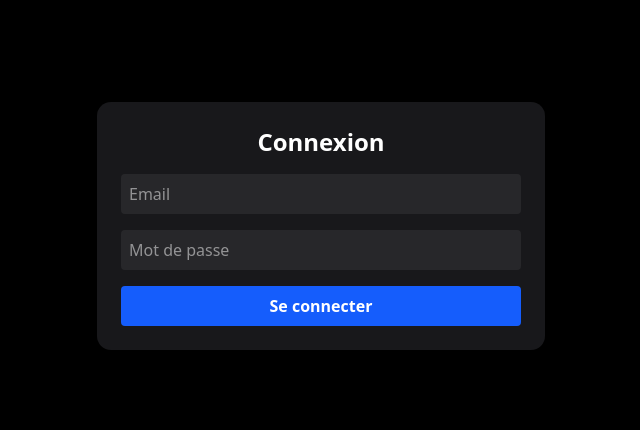
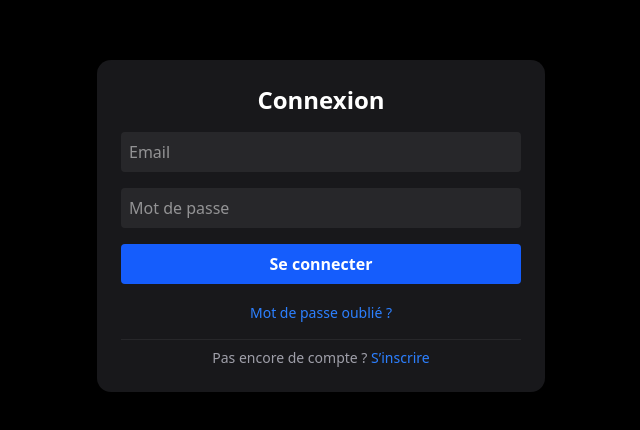
Before and after one commit to Sory-7564/my-omnia, a Next.js app: page /auth/login in a window 1280 px wide. Shown: the part 174-604 px from the top of the page, without its empty margins (319-959 px from the left). Built offline with nearby package versions, Linux system fonts and the light colour scheme; no server answers.

Commit message:
Implement password reset and enhance session checks
Added password reset functionality and improved session handling.

```diff
--- a/src/app/auth/login/page.tsx
+++ b/src/app/auth/login/page.tsx
@@ -10,13 +10,26 @@ export default function LoginPage() {
   const [password, setPassword] = useState('')
   const [loading, setLoading] = useState(false)
   const [error, setError] = useState('')
+  const [info, setInfo] = useState('')
 
-  // ✅ Écoute automatique de la session
+  // ✅ Bloque /login si déjà connecté + écoute confirmation email
   useEffect(() => {
+    const checkSession = async () => {
+      const { data } = await supabase.auth.getSession()
+      if (data.session) {
+        router.replace('/')
+      }
+    }
+
+    checkSession()
+
     const {
       data: { subscription },
     } = supabase.auth.onAuthStateChange((event, session) => {
-      if (event === 'SIGNED_IN' && session) {
+      if (
+        (event === 'SIGNED_IN' || event === 'TOKEN_REFRESHED') &&
+        session
+      ) {
         router.replace('/')
       }
     })
@@ -28,8 +41,12 @@ export default function LoginPage() {
     e.preventDefault()
     setLoading(true)
     setError('')
+    setInfo('')
 
-    const { data, error } = await supabase.auth.signInWithPassword({ email, password })
+    const { data, error } = await supabase.auth.signInWithPassword({
+      email,
+      password,
+    })
 
     if (error) {
       setError(error.message)
@@ -45,6 +62,30 @@ export default function LoginPage() {
     setLoading(false)
   }
 
+  // ✅ Mot de passe oublié
+  const handleResetPassword = async () => {
+    if (!email) {
+      setError('Entre ton email pour réinitialiser le mot de passe.')
+      return
+    }
+
+    setLoading(true)
+    setError('')
+    setInfo('')
+
+    const { error } = await supabase.auth.resetPasswordForEmail(email, {
+      redirectTo: `${location.origin}/reset-password`,
+    })
+
+    if (error) {
+      setError(error.message)
+    } else {
+      setInfo('Email de réinitialisation envoyé 📩')
+    }
+
+    setLoading(false)
+  }
+
   return (
     <div className="min-h-screen bg-black text-white flex items-center justify-center px-4">
       <form
@@ -52,15 +93,23 @@ export default function LoginPage() {
         className="w-full max-w-md bg-zinc-900 p-6 rounded-xl space-y-4"
       >
         <h2 className="text-2xl font-bold text-center">Connexion</h2>
-        {error && <p className="text-red-500 text-sm text-center">{error}</p>}
+
+        {error && (
+          <p className="text-red-500 text-sm text-center">{error}</p>
+        )}
+        {info && (
+          <p className="text-green-500 text-sm text-center">{info}</p>
+        )}
 
         <input
+          type="email"
           value={email}
           onChange={e => setEmail(e.target.value)}
           placeholder="Email"
           required
           className="w-full p-2 rounded bg-zinc-800"
         />
+
         <input
           type="password"
           value={password}
@@ -71,11 +120,35 @@ export default function LoginPage() {
         />
 
         <button
+          type="submit"
           disabled={loading}
-          className="w-full py-2 bg-blue-600 rounded font-semibold"
+          className="w-full py-2 bg-blue-600 rounded font-semibold disabled:opacity-50"
         >
           {loading ? 'Connexion...' : 'Se connecter'}
         </button>
+
+        {/* 🔐 Mot de passe oublié */}
+        <button
+          type="button"
+          onClick={handleResetPassword}
+          className="w-full text-sm text-blue-500 hover:underline"
+        >
+          Mot de passe oublié ?
+        </button>
+
+        {/* 🆕 Inscription */}
+        <div className="pt-2 border-t border-zinc-800">
+          <p className="text-sm text-center text-zinc-400">
+            Pas encore de compte ?{' '}
+            <button
+              type="button"
+              onClick={() => router.push('/register')}
+              className="text-blue-500 font-medium hover:underline"
+            >
+              S’inscrire
+            </button>
+          </p>
+        </div>
       </form>
     </div>
   )
```
